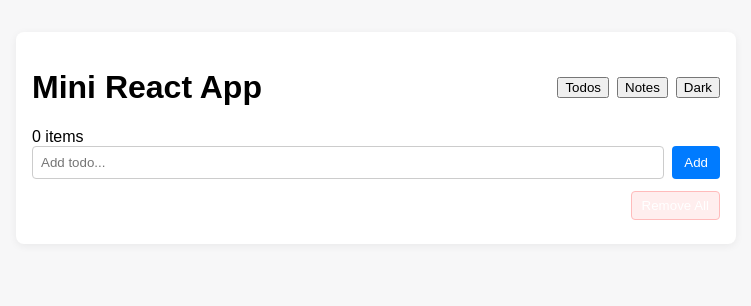
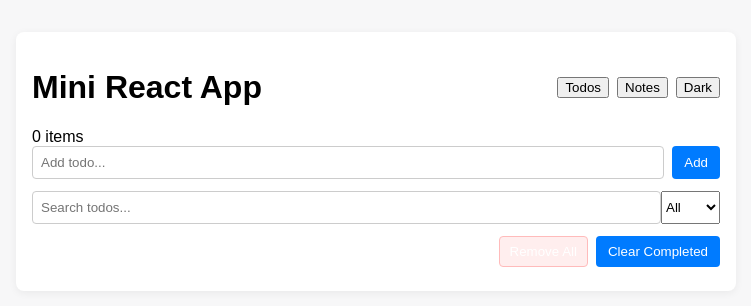
Before and after one commit to palashyadav/ruby_codes, a React (Vite) app in the folder react_app/: page / in a window 1280 px wide. Shown: the top 306 px of the page, without its empty margins (264-1015 px from the left). Built offline with nearby package versions, Linux system fonts and the light colour scheme.

Commit message:
Feb 04: ux - add todo search, filter select and Clear Completed control

```diff
--- a/react_app/src/components/Todo.jsx
+++ b/react_app/src/components/Todo.jsx
@@ -72,11 +72,20 @@ export default function Todo(){
           <input id="todo-input" value={text} onChange={e => setText(e.target.value)} onKeyDown={handleKeyAdd} placeholder="Add todo..." />
         <button id="add-todo" aria-label="Add todo" onClick={add}>Add</button>
       </div>
+      <div className="input-row">
+        <input id="todo-search" value={query} onChange={e => setQuery(e.target.value)} placeholder="Search todos..." />
+        <select value={filter} onChange={e => setFilter(e.target.value)} aria-label="Filter todos">
+          <option value="all">All</option>
+          <option value="active">Active</option>
+          <option value="done">Done</option>
+        </select>
+      </div>
       <div className="controls">
         <button onClick={removeAll} className="danger">Remove All</button>
+        <button onClick={clearCompleted} style={{marginLeft:8}}>Clear Completed</button>
       </div>
       <ul>
-        {items.map(i => (
+        {visible.map(i => (
           <li key={i.id} className={i.done ? 'done' : ''}>
             <label>
               <input type="checkbox" aria-label={"Mark " + i.text + " done"} checked={i.done} onChange={() => toggle(i.id)} />
```
